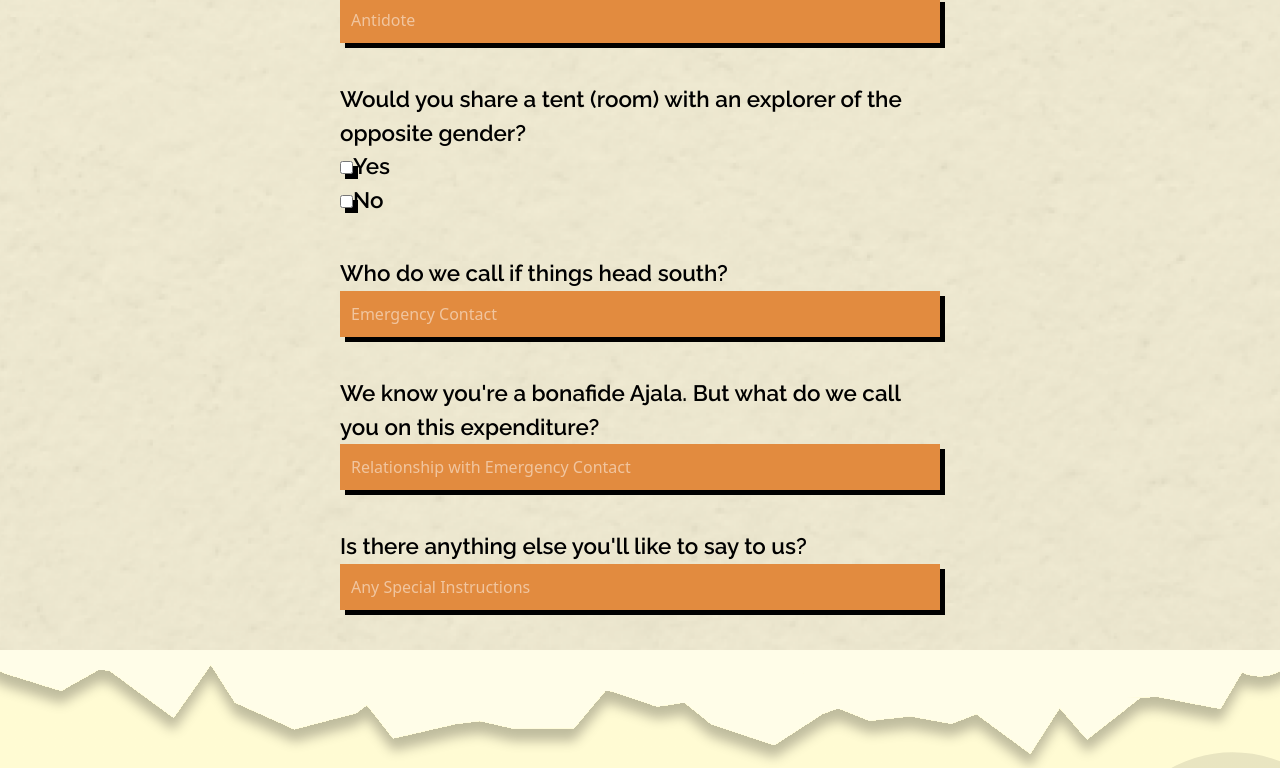
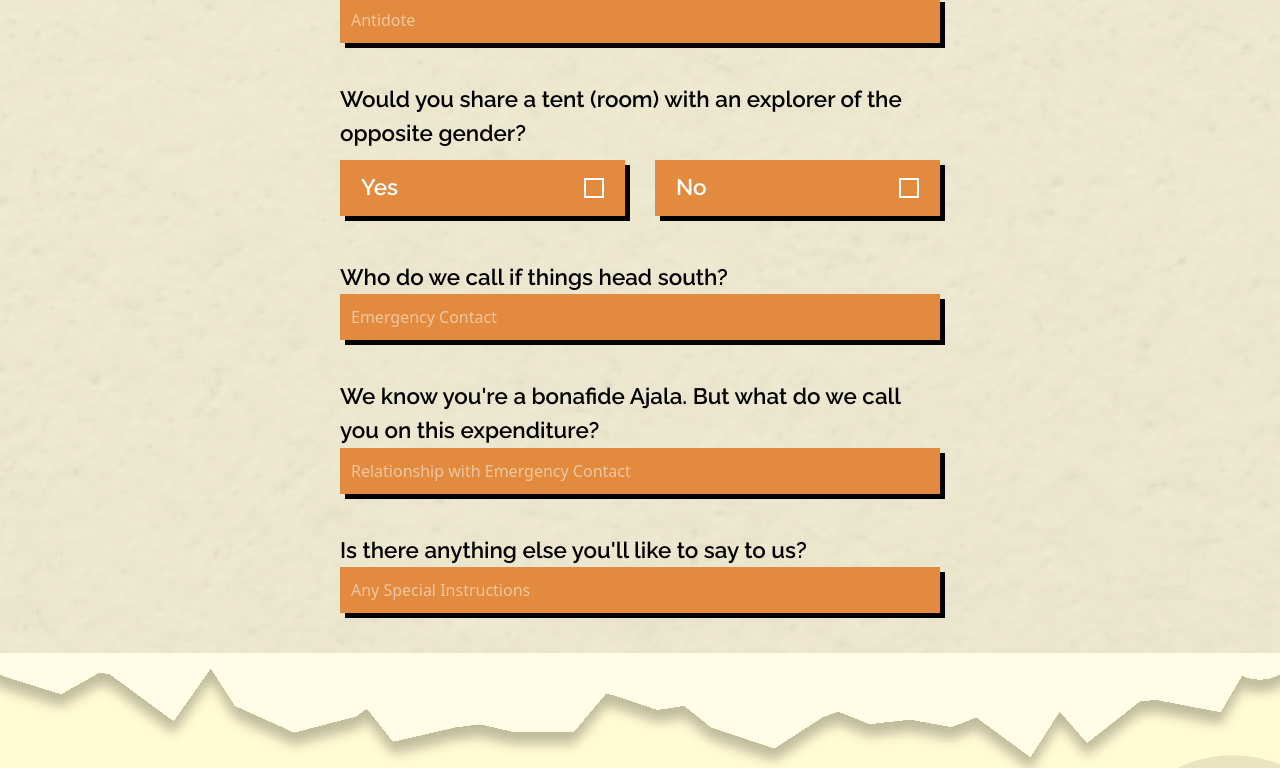
Before and after one commit to demi05/ncAkure, a React app: page /signup in a window 1280 px wide. Shown: the part 1740-2508 px from the top of the page. Built offline with nearby package versions, Linux system fonts and the light colour scheme; the HTML template or start-up script is replaced by a standard one.

Commit message:
fixed header sizing and radio button

```diff
--- a/src/components/Anticipate.jsx
+++ b/src/components/Anticipate.jsx
@@ -1,5 +1,3 @@
-import header from "../../public/anticipate-header.png";
-import headerLg from "../../public/anticipate-header-lg.png";
 import anticipateImg from "../../public/anticipate.png";
 import anticipateImgLg from "../../public/anticipate-lg.png";
 import "./anticipate.css";
--- a/src/components/Footer.jsx
+++ b/src/components/Footer.jsx
@@ -4,7 +4,7 @@ import "./footer.css";
 
 function Footer() {
   return (
-    <footer className="relative w-full bg-[#FFFDE8] min-h-[40vh] flex flex-col items-center">
+    <footer className="relative w-full bg-[#FFFDE8] flex flex-col items-center">
       <img src="/footer_line.svg" alt="footer line" className="w-screen" />
 
       <div className="train-img mt-auto flex flex-col items-center justify-between gap-6">
--- a/src/components/Form.jsx
+++ b/src/components/Form.jsx
@@ -230,31 +230,33 @@ function Form() {
         />
       </div>
       <div>
-        <label for="room_with_opps">
+        <label htmlFor="room_with_opps">
           Would you share a tent (room) with an explorer of the opposite gender?
         </label>
-        <label>
+        <div className="radio-group">
+          <label className="radio-option">
+            <span className="radio-text">Yes</span>
             <input
-            type="checkbox"
+              type="radio"
               value="yes"
-            id="room_with_opps"
+              name="room_with_opps"
               {...register("room_with_opps", {
                 required: "Pls Select Yes or No",
               })}
             />
-          Yes
           </label>
-        <label>
+          <label className="radio-option">
+            <span className="radio-text">No</span>
             <input
-            type="checkbox"
+              type="radio"
               value="no"
-            id="room_with_opps"
+              name="room_with_opps"
               {...register("room_with_opps", {
                 required: "Pls Select Yes or No",
               })}
             />
-          No
           </label>
+        </div>
       </div>
       <div>
         <label for="emergency">Who do we call if things head south?</label>
--- a/src/components/footer.css
+++ b/src/components/footer.css
@@ -13,3 +13,9 @@ footer::before {
   background-color: #fffde8;
   z-index: -1;
 }
+
+.footer-train-svg {
+  width: 100%;
+  height: 100vh;
+  display: block;
+}
--- a/src/components/form.css
+++ b/src/components/form.css
@@ -49,33 +49,75 @@ label {
   font-size: 1.2em;
   font-weight: 600;
   font-family: "Raleway", sans-serif;
-
 }
 
-input , select{
+input,
+select {
   padding: 10px;
-  border: 1px solid #E28B3F;
-  background-color: #E28B3F;
+  border: 1px solid #e28b3f;
+  background-color: #e28b3f;
   color: #ffff;
   box-shadow: 5px 5px 0 0 #000;
 }
 
-.list, .dropdown-button{
-    padding: 10px;
+.list,
+.dropdown-button {
+  padding: 10px;
 }
 
+.radio-group {
+  display: flex;
+  flex-direction: row;
+  gap: 30px;
+  margin-top: 10px;
+  margin-bottom: 5px;
+}
 
-input:focus, select:focus {
-    outline: none;
+.radio-option {
+  position: relative;
+  padding: 10px 20px;
+  border: 1px solid #e28b3f;
+  background-color: #e28b3f;
+  color: #fff;
+  box-shadow: 5px 5px 0 0 #000;
+  cursor: pointer;
+  min-width: 100px;
+  display: flex;
+  align-items: center;
+  justify-content: space-between;
+  flex: 1;
+  min-width: 0;
+}
 
-  }
+.radio-option input[type="radio"] {
+  appearance: none;
+  width: 20px;
+  height: 20px;
+  border: 2px solid #fff;
+  background-color: transparent;
+  box-shadow: none;
+  padding: 0;
+}
+
+.radio-option input[type="radio"]:checked {
+  background-color: #fff;
+}
+
+.radio-text {
+  color: #fff;
+}
+
+input:focus,
+select:focus {
+  outline: none;
+}
 
 @media only screen and (min-width: 1020px) {
   .form-container {
     background-image: url("../../public/anticipation-bg-lg.png");
   }
 
-  label{
+  label {
     font-size: 1.4rem;
   }
 
```
Lines whose indentation alone changed are shown as unchanged.
